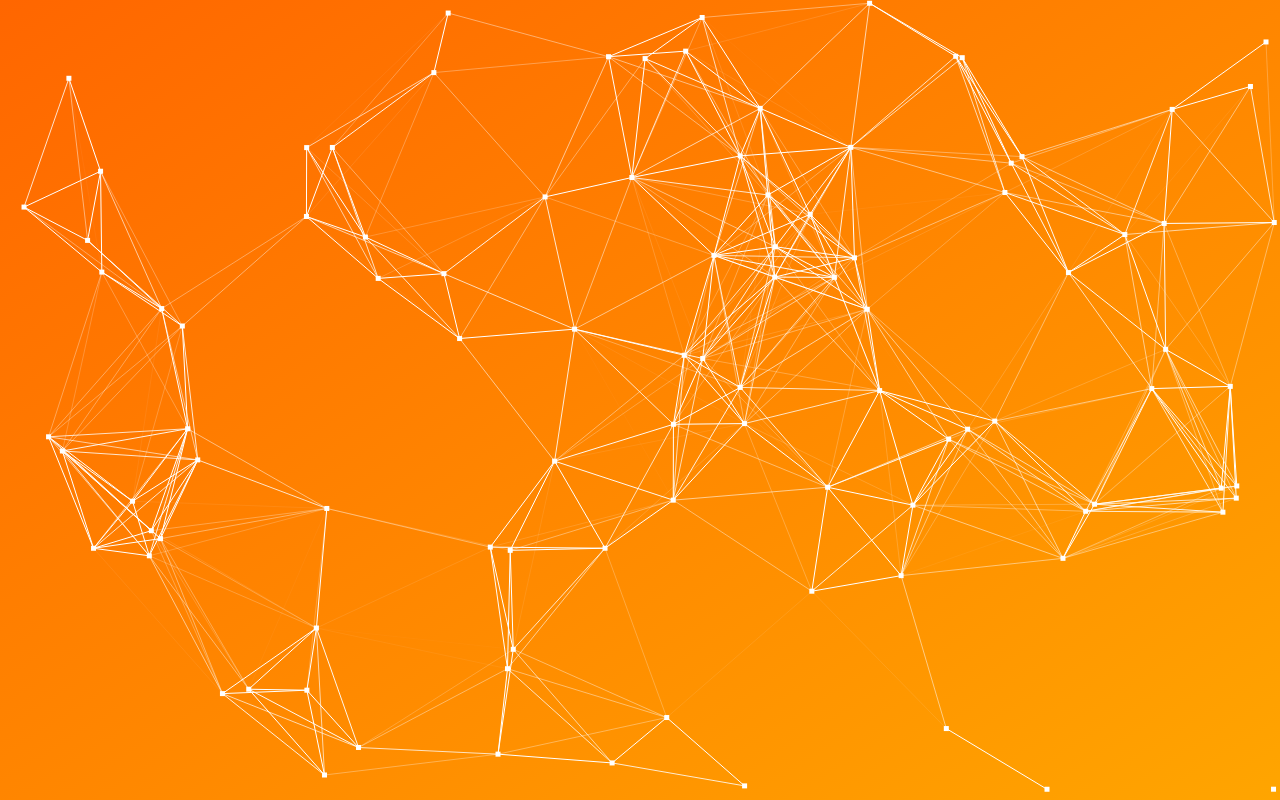
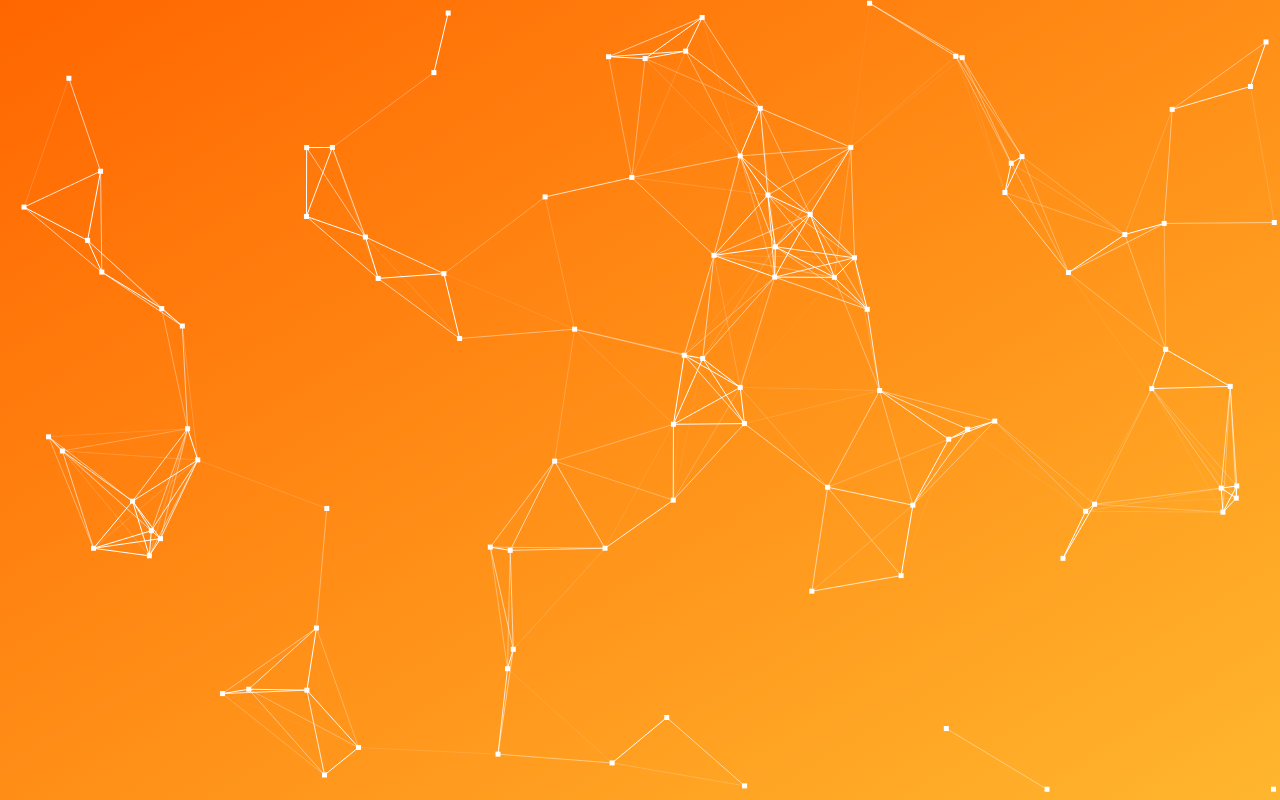
Before and after one commit to wadermelom/work-challenges, a plain HTML site: page index.html in a window 1280 px wide. Drawn offline with Linux system fonts and the light colour scheme; animation ran at ten frames a second.

Commit message:
Connection size change

```diff
--- a/index.html
+++ b/index.html
@@ -6,7 +6,8 @@
 </head>
 
 <body style="margin: 0; height: 100vh; background-color: grey">
-    <canvas style="display: block; background: linear-gradient(to top left, orange, rgb(255, 102, 0));"></canvas>
+    <canvas
+        style="display: block; background: linear-gradient(to top left, rgb(255, 182, 46), rgb(255, 102, 0));"></canvas>
     <script type="module" src="index.js"></script>
 </body>
 
--- a/index.js
+++ b/index.js
@@ -78,7 +78,7 @@ function connect() {
         for (let a = i; a < balls.length; a++) {
             const x = (balls[i].x - balls[a].x) ** 2;
             const y = (balls[i].y - balls[a].y) ** 2;
-            let distance = 200 - Math.sqrt(x + y);
+            let distance = 150 - Math.sqrt(x + y);
 
             if (distance < 150) {
                 const strokeStyle = `rgba(255, 255, 255, ${distance / 80})`;
```
